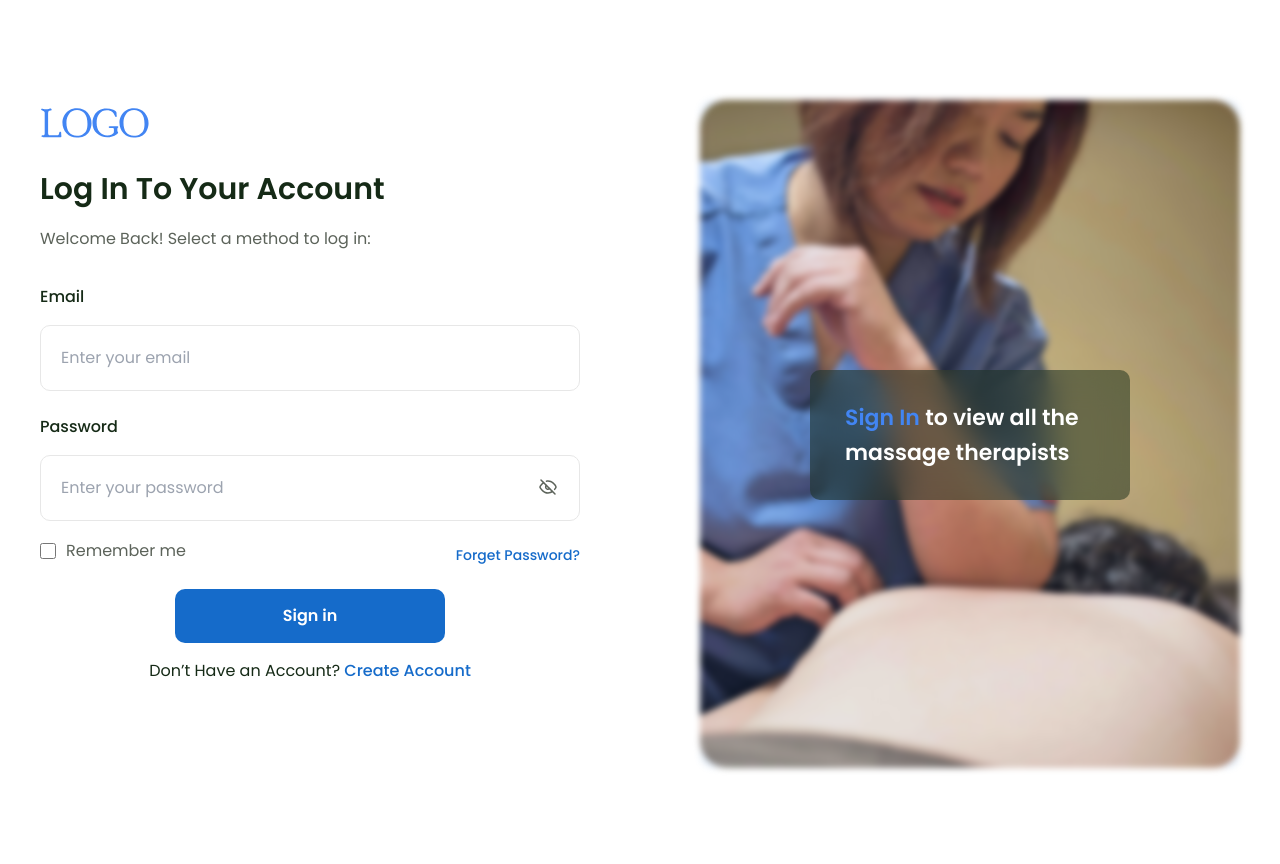
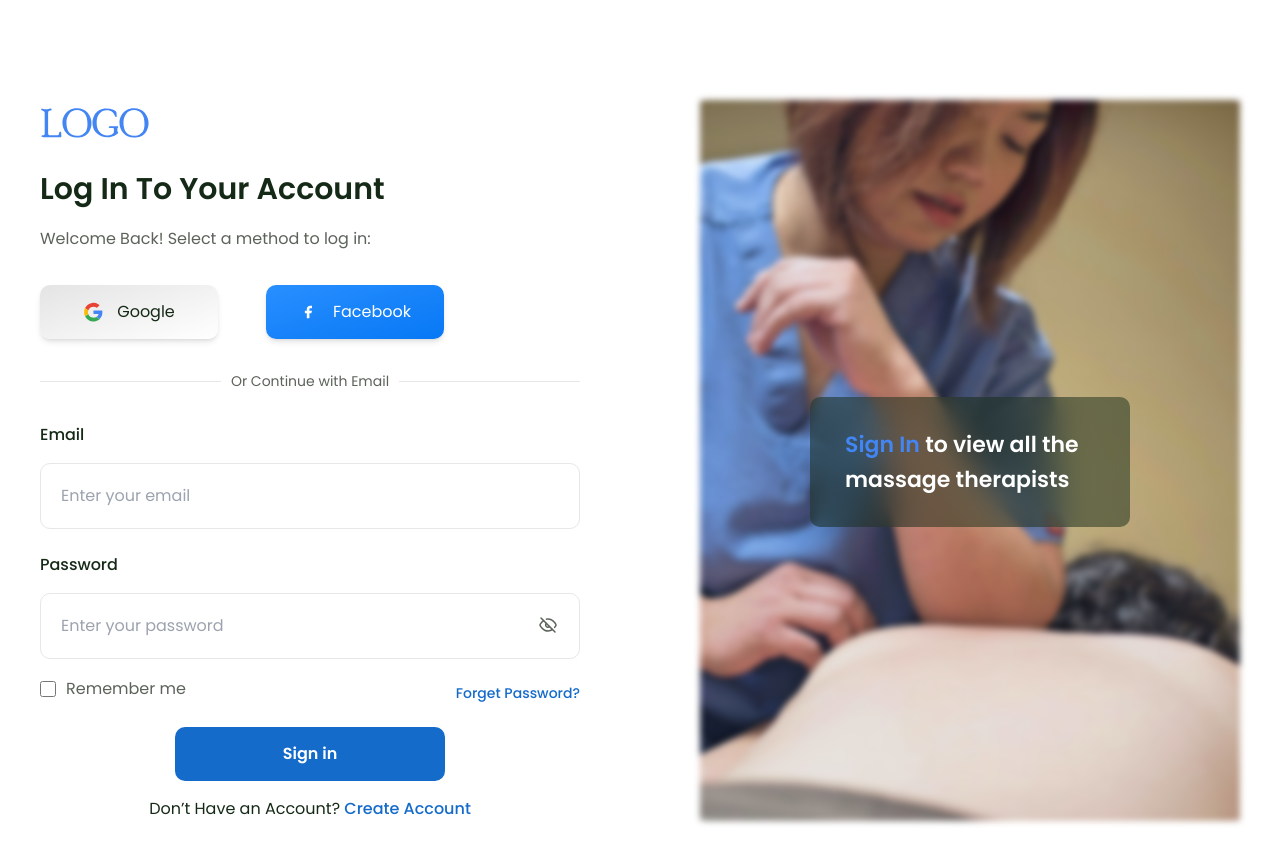
Before and after one commit to robiuzzaman4/find-therapist, a React (Vite) app: page /signin in a window 1280 px wide. Shown: the top 864 px of the page. Built offline with nearby package versions, Linux system fonts and the light colour scheme.

Commit message:
[DONE] social login buttons design done

```diff
--- a/src/components/sign-in-form.jsx
+++ b/src/components/sign-in-form.jsx
@@ -50,7 +50,7 @@ const SignInForm = () => {
               Remember me
             </p>
           </label>
-          <p className="text-ft-blue-500 text-sm font-medium">
+          <p className="text-ft-blue-500 text-sm font-medium cursor-pointer">
             Forget Password?
           </p>
         </div>
--- a/src/pages/sign-in.jsx
+++ b/src/pages/sign-in.jsx
@@ -1,7 +1,10 @@
 import rootImage from "../assets/images/root-bg.svg";
 import logo from "../assets/icons/logo.svg";
+import google from "../assets/icons/google.svg";
+import fb from "../assets/icons/fb.svg";
 import Container from "../components/container";
 import SignInForm from "../components/sign-in-form";
+
 const SignIn = () => {
   return (
     <div className="min-h-screen w-full py-[100px]">
@@ -21,6 +24,28 @@ const SignIn = () => {
               <p className="text-base leading-[28px] font-normal text-ft-gray-500">
                 Welcome Back! Select a method to log in:
               </p>
+            </div>
+            {/* social login */}
+            <div className="grid gap-8">
+              <div className="flex items-center gap-12">
+                <button className="w-[178px] h-[54px] bg-gradient-to-br from-[#E4E4E4] to-[#ffffff] rounded-[10px] flex items-center justify-center gap-[14px] text-base text-ft-black font-normal shadow-md">
+                  <img src={google} alt="google logo" className="h-5 w-5" />
+                  <p className="text-base text-ft-black font-normal">Google</p>
+                </button>
+                <button className="w-[178px] h-[54px] bg-gradient-to-br from-[#298FFF] to-[#0778F5] rounded-[10px] flex items-center justify-center gap-[14px] text-base  font-normal shadow-md">
+                  <img src={fb} alt="facebook logo" className="h-5 w-5" />
+                  <p className="text-base text-ft-white font-normal">
+                    Facebook
+                  </p>
+                </button>
+              </div>
+              <div className="flex items-center justify-center gap-2.5">
+                <span className="h-px w-full bg-ft-gray-200" />
+                <p className="text-sm font-normal text-ft-gray-500 whitespace-nowrap">
+                  Or Continue with Email
+                </p>
+                <span className="h-px w-full bg-ft-gray-200" />
+              </div>
             </div>
             {/* signin form */}
             <SignInForm />
```
